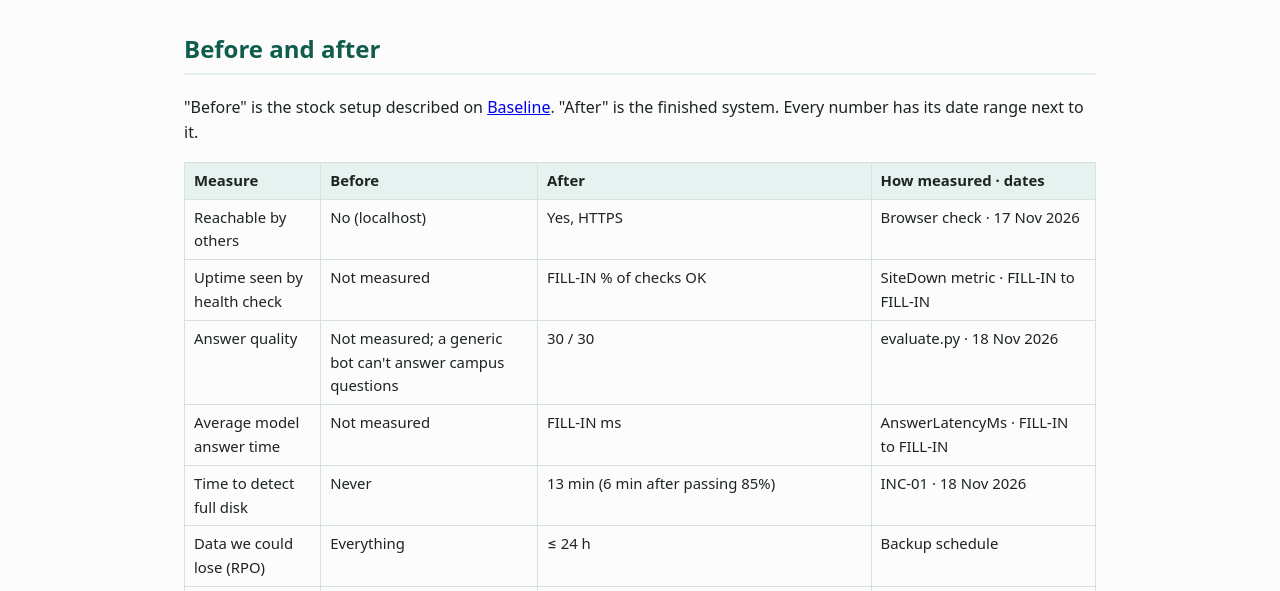
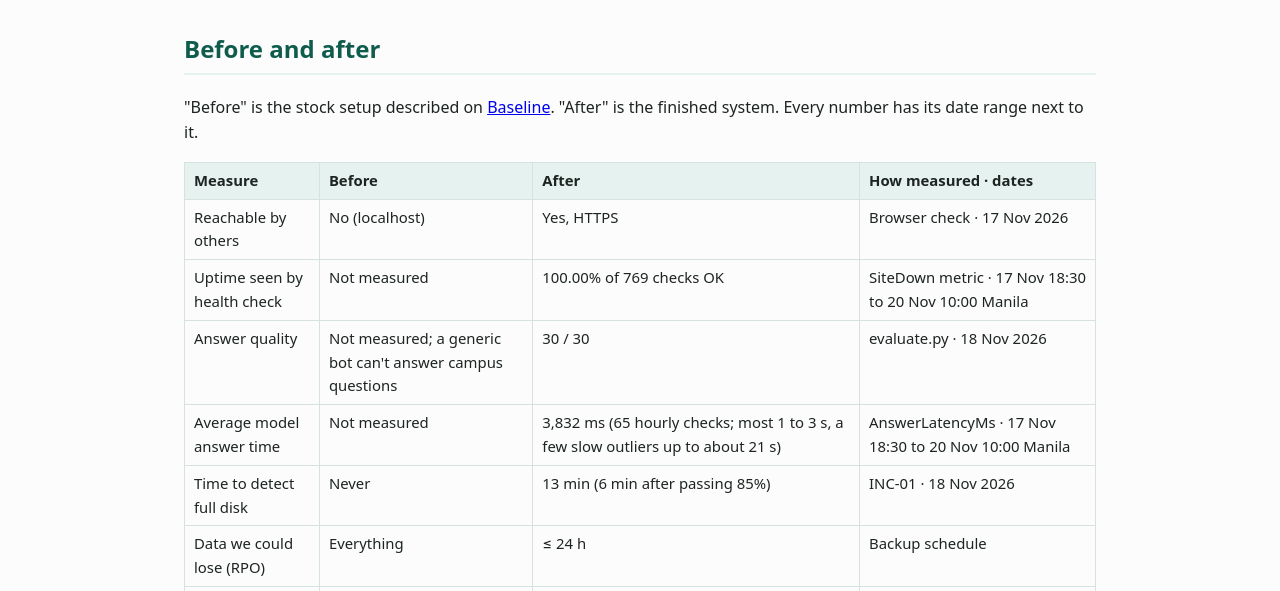
Before and after one commit to 000Robert000/Askalinaw, a plain HTML site: page docs/results.html in a window 1280 px wide. Shown: the part 209-800 px from the top of the page. Drawn offline with Linux system fonts and the light colour scheme.

Commit message:
Ivan: measured uptime, answer time, CPU and memory; declaration

```diff
--- a/docs/results.html
+++ b/docs/results.html
@@ -9,9 +9,9 @@
 <table>
 <tr><th>Measure</th><th>Before</th><th>After</th><th>How measured · dates</th></tr>
 <tr><td>Reachable by others</td><td>No (localhost)</td><td>Yes, HTTPS</td><td>Browser check · 17 Nov 2026</td></tr>
-<tr><td>Uptime seen by health check</td><td>Not measured</td><td>FILL-IN % of checks OK</td><td>SiteDown metric · FILL-IN to FILL-IN</td></tr>
+<tr><td>Uptime seen by health check</td><td>Not measured</td><td>100.00% of 769 checks OK</td><td>SiteDown metric · 17 Nov 18:30 to 20 Nov 10:00 Manila</td></tr>
 <tr><td>Answer quality</td><td>Not measured; a generic bot can't answer campus questions</td><td>30 / 30</td><td>evaluate.py · 18 Nov 2026</td></tr>
-<tr><td>Average model answer time</td><td>Not measured</td><td>FILL-IN ms</td><td>AnswerLatencyMs · FILL-IN to FILL-IN</td></tr>
+<tr><td>Average model answer time</td><td>Not measured</td><td>3,832 ms (65 hourly checks; most 1 to 3 s, a few slow outliers up to about 21 s)</td><td>AnswerLatencyMs · 17 Nov 18:30 to 20 Nov 10:00 Manila</td></tr>
 <tr><td>Time to detect full disk</td><td>Never</td><td>13 min (6 min after passing 85%)</td><td>INC-01 · 18 Nov 2026</td></tr>
 <tr><td>Data we could lose (RPO)</td><td>Everything</td><td>≤ 24 h</td><td>Backup schedule</td></tr>
 <tr><td>Time to restore DB (RTO)</td><td>Impossible</td><td>31 s</td><td>restore-test.sh · 18 Nov 2026</td></tr>
```
Also changed, not shown: docs/well-architected.html (+1 -1 lines).
